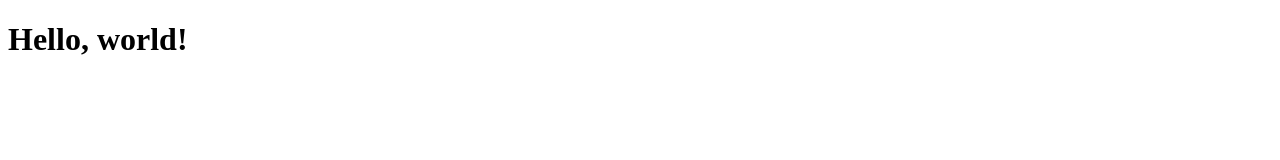
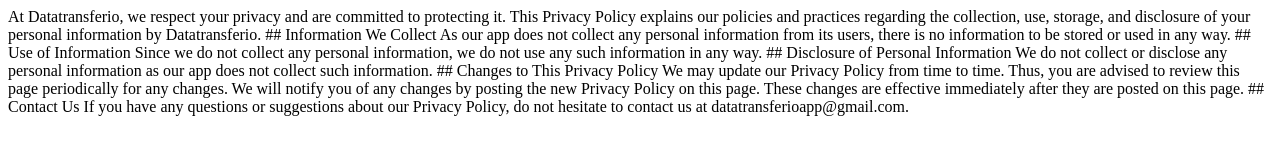
Before and after one commit to joeeverett4/datatransferioappwebsite, a plain HTML site: page index.html in a window 1280 px wide. Drawn offline with Linux system fonts and the light colour scheme.

Commit message:
Update index.html

```diff
--- a/index.html
+++ b/index.html
@@ -1,9 +1,31 @@
  <!DOCTYPE html>
      <html>
      <head>
-       <title>My GitHub Page</title>
+       <title>Privacy policy for Datatransferio</title>
      </head>
      <body>
-       <h1>Hello, world!</h1>
+
+
+At Datatransferio, we respect your privacy and are committed to protecting it. This Privacy Policy explains our policies and practices regarding the collection, use, storage, and disclosure of your personal information by Datatransferio.
+
+## Information We Collect
+
+As our app does not collect any personal information from its users, there is no information to be stored or used in any way.
+
+## Use of Information
+
+Since we do not collect any personal information, we do not use any such information in any way.
+
+## Disclosure of Personal Information
+
+We do not collect or disclose any personal information as our app does not collect such information.
+
+## Changes to This Privacy Policy
+
+We may update our Privacy Policy from time to time. Thus, you are advised to review this page periodically for any changes. We will notify you of any changes by posting the new Privacy Policy on this page. These changes are effective immediately after they are posted on this page.
+
+## Contact Us
+
+If you have any questions or suggestions about our Privacy Policy, do not hesitate to contact us at datatransferioapp@gmail.com.
      </body>
      </html>
```
